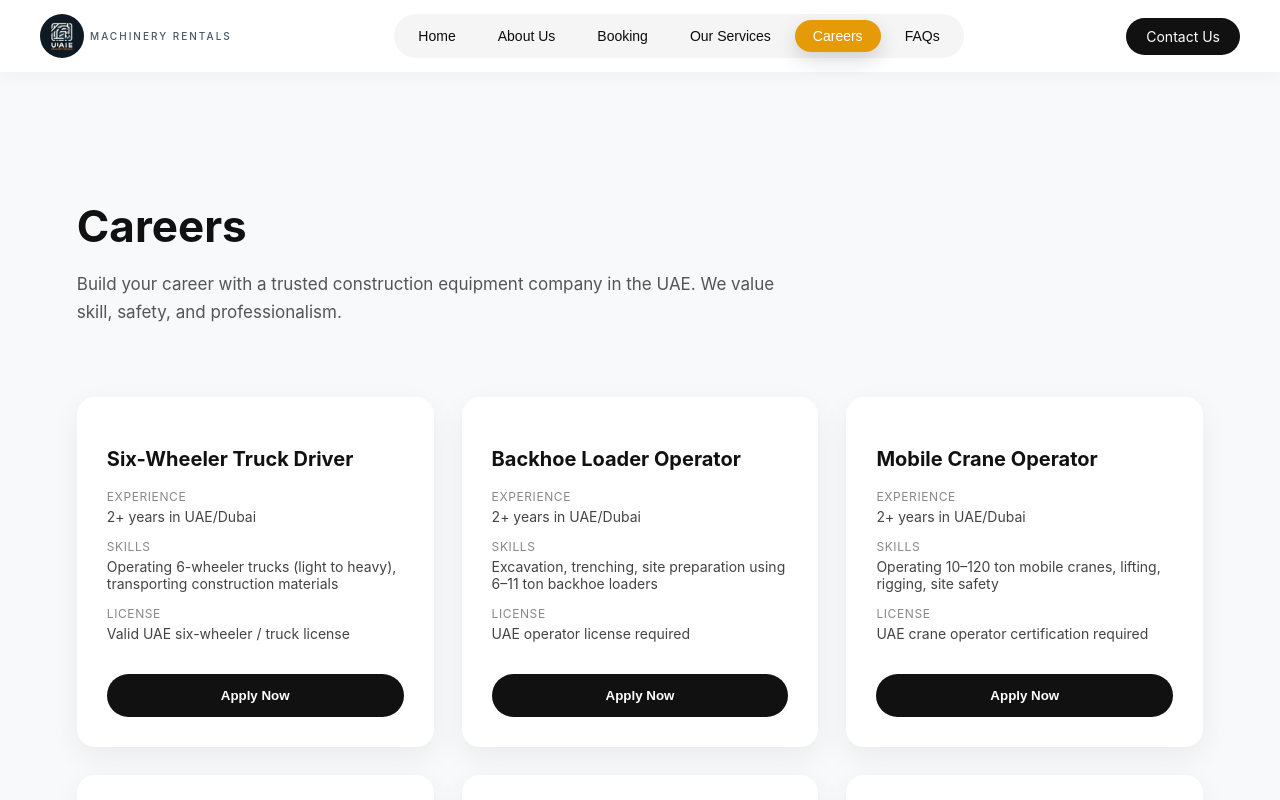
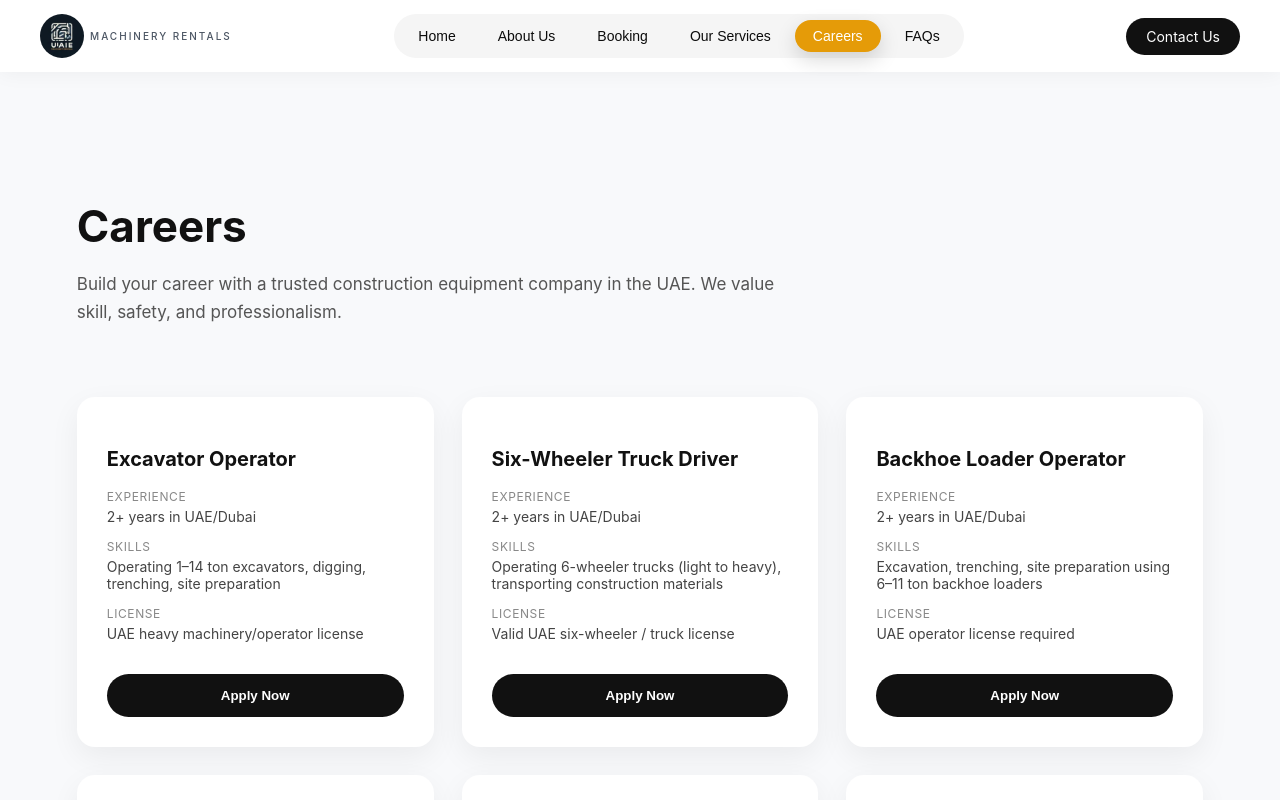
Before and after one commit to geekyneha/mach-hire-dxb, a React (Vite) app: page /careers in a window 1280 px wide. Shown: the top 800 px of the page. Built offline with nearby package versions, Linux system fonts and the light colour scheme.

Commit message:
chore: add job

```diff
--- a/src/pages/Careers.jsx
+++ b/src/pages/Careers.jsx
@@ -7,6 +7,15 @@ const WHATSAPP_NUMBER = "971509734271";
    JOB DATA (ALL ON SAME PAGE)
 ================================ */
 const careers = [
+  {
+    id: "Excavator-operator",
+    title: "Excavator Operator",
+    experience: "2+ years in UAE/Dubai",
+    skills:
+      "Operating 1–14 ton excavators, digging, trenching, site preparation",
+    license: "UAE heavy machinery/operator license",
+    active: true,
+  },
   {
     id: "six-wheeler-truck-driver",
     title: "Six-Wheeler Truck Driver",
```
